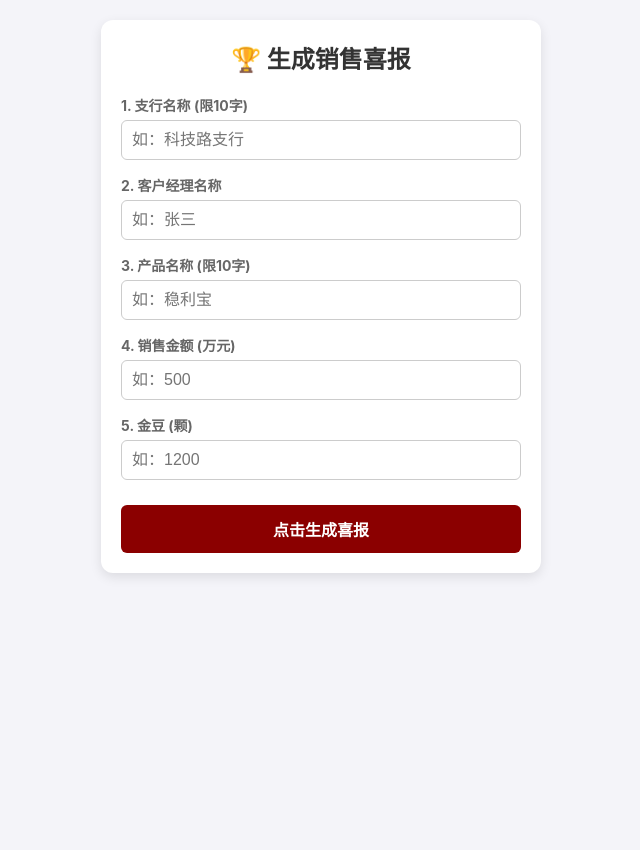
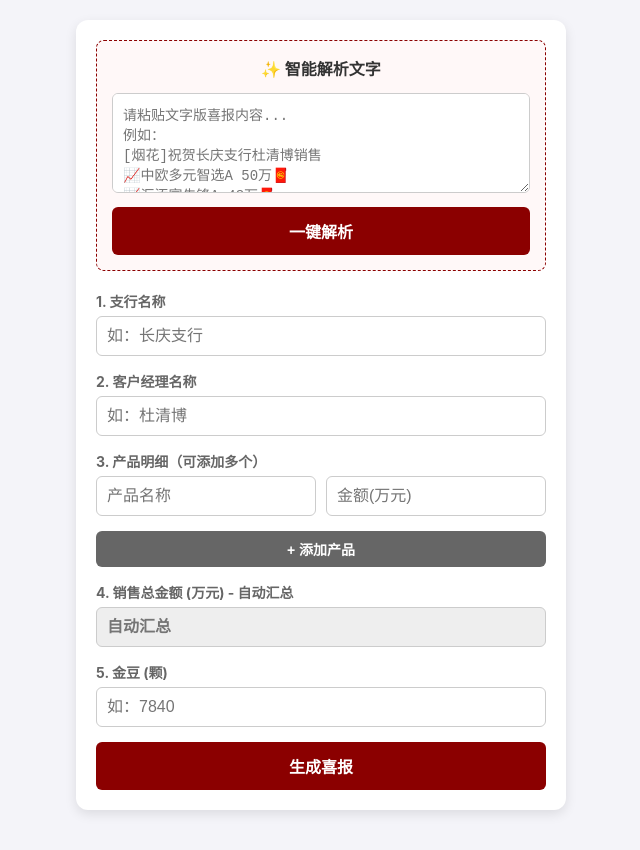
Before and after one commit to IKSAX/bocomxb, a plain HTML site: page index.html in a window 1280 px wide. Shown: the whole page, without its empty margins (319-959 px from the left). Before the commit the page ends 800 px from the top, so only its background shows below. Drawn offline with Linux system fonts and the light colour scheme.

Commit message:
index.html

```diff
--- a/index.html
+++ b/index.html
@@ -3,7 +3,7 @@
 <head>
     <meta charset="UTF-8">
     <meta name="viewport" content="width=device-width, initial-scale=1.0">
-    <title>销售喜报生成器</title>
+    <title>销售喜报生成器（智能版）</title>
     <style>
         body {
             font-family: -apple-system, BlinkMacSystemFont, "Segoe UI", Roboto, "Helvetica Neue", Arial, sans-serif;
@@ -20,64 +20,83 @@
             border-radius: 12px;
             box-shadow: 0 4px 12px rgba(0,0,0,0.1);
             width: 100%;
-            max-width: 400px;
+            max-width: 450px;
             margin-bottom: 20px;
         }
-        h2 { text-align: center; color: #333; margin-top: 0; }
+        h2 { text-align: center; color: #333; margin-top: 0; font-size: 20px;}
         .form-group { margin-bottom: 15px; }
         label { display: block; font-size: 14px; color: #666; margin-bottom: 5px; font-weight: bold; }
         input {
             width: 100%; padding: 10px; border: 1px solid #ccc;
             border-radius: 6px; box-sizing: border-box; font-size: 16px;
         }
-        input:focus { border-color: #8B0000; outline: none; }
+        textarea {
+            width: 100%; padding: 10px; border: 1px solid #ccc;
+            border-radius: 6px; box-sizing: border-box; font-size: 14px;
+            height: 100px; resize: vertical;
+        }
+        input:focus, textarea:focus { border-color: #8B0000; outline: none; }
+
+        .product-row { display: flex; gap: 10px; margin-bottom: 10px; }
+        .product-row input { flex: 1; }
+
         button {
             width: 100%; padding: 12px; background-color: #8B0000;
             color: white; border: none; border-radius: 6px;
             font-size: 16px; font-weight: bold; cursor: pointer;
-            margin-top: 10px; transition: background 0.3s;
+            transition: background 0.3s;
         }
         button:hover { background-color: #a50000; }
+        .btn-secondary { background-color: #666; margin-top: 5px; font-size: 14px; padding: 8px;}
 
-        /* 预览区 */
-        .preview-area {
-            width: 100%; max-width: 400px;
-            text-align: center;
-        }
-        canvas {
-            width: 100%; height: auto;
-            border-radius: 8px;
-            box-shadow: 0 4px 12px rgba(0,0,0,0.2);
-            display: none; /* 初始隐藏，生成后显示 */
-            margin-bottom: 20px;
-        }
+        .parse-box { background: #fff8f8; padding: 15px; border-radius: 8px; border: 1px dashed #8B0000; margin-bottom: 20px; }
+
+        .preview-area { width: 100%; max-width: 450px; text-align: center; }
+        canvas { width: 100%; height: auto; border-radius: 8px; box-shadow: 0 4px 12px rgba(0,0,0,0.2); display: none; margin-bottom: 20px; }
     </style>
 </head>
 <body>
 
     <div class="container">
-        <h2>🏆 生成销售喜报</h2>
+        <!-- 智能解析区 -->
+        <div class="parse-box">
+            <h2 style="font-size:16px;">✨ 智能解析文字</h2>
+            <textarea id="rawText" placeholder="请粘贴文字版喜报内容...&#10;例如：&#10;[烟花]祝贺长庆支行杜清博销售&#10;📈中欧多元智选A 50万🧧&#10;📈汇添富先锋A 48万🧧&#10;⭐️获得金豆7840颗"></textarea>
+            <button onclick="parseText()" style="margin-top: 10px;">一键解析</button>
+        </div>
+
+        <!-- 手动填表区 -->
         <div class="form-group">
-            <label>1. 支行名称 (限10字)</label>
-            <input type="text" id="branch" placeholder="如：科技路支行" maxlength="10">
+            <label>1. 支行名称</label>
+            <input type="text" id="branch" placeholder="如：长庆支行" maxlength="10">
         </div>
         <div class="form-group">
             <label>2. 客户经理名称</label>
-            <input type="text" id="manager" placeholder="如：张三">
+            <input type="text" id="manager" placeholder="如：杜清博">
         </div>
+
         <div class="form-group">
-            <label>3. 产品名称 (限10字)</label>
-            <input type="text" id="product" placeholder="如：稳利宝" maxlength="10">
+            <label>3. 产品明细（可添加多个）</label>
+            <div id="productList">
+                <!-- 初始一行 -->
+                <div class="product-row">
+                    <input type="text" class="p-name" placeholder="产品名称" maxlength="10">
+                    <input type="number" class="p-amount" placeholder="金额(万元)" oninput="calculateTotal()">
+                </div>
+            </div>
+            <button class="btn-secondary" onclick="addProductRow()">+ 添加产品</button>
         </div>
+
         <div class="form-group">
-            <label>4. 销售金额 (万元)</label>
-            <input type="number" id="amount" placeholder="如：500">
+            <label>4. 销售总金额 (万元) - 自动汇总</label>
+            <input type="number" id="totalAmount" placeholder="自动汇总" readonly style="background: #eee; font-weight: bold; color: #8B0000;">
         </div>
         <div class="form-group">
             <label>5. 金豆 (颗)</label>
-            <input type="number" id="beans" placeholder="如：1200">
+            <input type="number" id="beans" placeholder="如：7840">
         </div>
-        <button onclick="generatePoster()">点击生成喜报</button>
+
+        <button onclick="generatePoster()">生成喜报</button>
     </div>
 
     <div class="preview-area">
@@ -87,68 +106,124 @@
 
     <script>
         // ==========================================
-        // 核心配置区：后续如果位置微调，修改这里的百分比数字即可
+        // 核心配置区：参考你微调后的字号
         // ==========================================
         const layout = {
-            // x 都为 0.5 (即50%，表示水平居中)
-            branch:  { x: 0.5, y: 0.66, size: 0.075 }, // 支行名称 字号占宽度的4.5%
-            manager: { x: 0.5, y: 0.715, size: 0.075 }, // 客户经理
-            product: { x: 0.5, y: 0.755, size: 0.085 }, // 产品
-            amount:  { x: 0.5, y: 0.795, size: 0.09 }, // 金额
-            beans:   { x: 0.5, y: 0.835, size: 0.05 }, // 金豆
-            date:    { x: 0.5, y: 0.89, size: 0.04 }  // 日期
+            branch:  { x: 0.5, y: 0.66, size: 0.075 },
+            manager: { x: 0.5, y: 0.715, size: 0.075 },
+            product: { x: 0.5, y: 0.77, size: 0.055 },  // 稍小一点，防止多产品溢出
+            amount:  { x: 0.5, y: 0.82, size: 0.09 },  // 金额最醒目
+            beans:   { x: 0.5, y: 0.865, size: 0.05 },
+            date:    { x: 0.5, y: 0.91, size: 0.04 }
         };
-        const textColor = "#8B0000"; // 深红色
+        const textColor = "#8B0000";
         const fontFamily = "'Microsoft YaHei', 'PingFang SC', sans-serif";
 
-        // 加载背景图（注意：请将你的背景图命名为 bg.jpg 并和此 html 放在同一目录）
         const bgImage = new Image();
         bgImage.src = 'bg.jpg';
         let isImageLoaded = false;
+        bgImage.onload = function() { isImageLoaded = true; };
 
-        bgImage.onload = function() {
-            isImageLoaded = true;
-            // 页面加载后可以先在控制台打印一下背景图尺寸，确认是否正常
-            console.log("背景图加载成功，尺寸:", bgImage.width, bgImage.height);
-        };
+        // ==========================================
+        // 动态产品列表逻辑
+        // ==========================================
+        function addProductRow(name = "", amount = "") {
+            const list = document.getElementById('productList');
+            const row = document.createElement('div');
+            row.className = 'product-row';
+            row.innerHTML = `
+                <input type="text" class="p-name" placeholder="产品名称" maxlength="10" value="${name}">
+                <input type="number" class="p-amount" placeholder="金额(万元)" value="${amount}" oninput="calculateTotal()">
+            `;
+            list.appendChild(row);
+            calculateTotal();
+        }
 
+        function calculateTotal() {
+            const amounts = document.querySelectorAll('.p-amount');
+            let total = 0;
+            amounts.forEach(input => {
+                if(input.value) total += parseFloat(input.value);
+            });
+            // 处理一下小数，避免出现浮点数精度问题
+            document.getElementById('totalAmount').value = Math.round(total * 100) / 100;
+        }
+
+        // ==========================================
+        // 智能解析逻辑（正则匹配）
+        // ==========================================
+        function parseText() {
+            const text = document.getElementById('rawText').value;
+            if (!text) { alert("请先粘贴文字内容！"); return; }
+
+            // 1. 提取支行
+            const branchMatch = text.match(/([\u4e00-\u9fa5]{2,10}支行|[\u4e00-\u9fa5]{2,10}分行)/);
+            if (branchMatch) document.getElementById('branch').value = branchMatch[1];
+
+            // 2. 提取名字
+            if (branchMatch) {
+                const afterBranch = text.substring(text.indexOf(branchMatch[1]) + branchMatch[1].length);
+                const nameMatch = afterBranch.match(/^([\u4e00-\u9fa5]{2,4})/);
+                if (nameMatch) document.getElementById('manager').value = nameMatch[1];
+            }
+
+            // 3. 提取金豆
+            const beansMatch = text.match(/金豆[^\d]*(\d+)/);
+            if (beansMatch) document.getElementById('beans').value = beansMatch[1];
+
+            // 4. 提取产品明细
+            document.getElementById('productList').innerHTML = '';
+            // 全局匹配：任意字符+数字+万
+            const productRegex = /([\u4e00-\u9fa5a-zA-Z0-9]+)\s*(\d+(?:\.\d+)?)\s*万/g;
+            let match;
+            let found = false;
+            while ((match = productRegex.exec(text)) !== null) {
+                addProductRow(match[1], match[2]);
+                found = true;
+            }
+            if (!found) addProductRow(); // 如果没匹配到，留个空行
+
+            alert("解析完成！请核对下方信息。");
+        }
+
+        // ==========================================
+        // 生成喜报逻辑
+        // ==========================================
         function generatePoster() {
-            if (!isImageLoaded) {
-                alert("背景图尚未加载完成或路径错误，请确保 bg.jpg 与本网页在同一文件夹！");
-                return;
-            }
+            if (!isImageLoaded) { alert("背景图未加载！请确保 bg.jpg 存在。"); return; }
 
             const branch = document.getElementById('branch').value.trim();
             const manager = document.getElementById('manager').value.trim();
-            const product = document.getElementById('product').value.trim();
-            const amount = document.getElementById('amount').value.trim();
+            const totalAmount = document.getElementById('totalAmount').value;
             const beans = document.getElementById('beans').value.trim();
 
-            if (!branch || !manager || !product || !amount || !beans) {
-                alert("请将信息填写完整！");
-                return;
+            if (!branch || !manager || !totalAmount || !beans) { alert("请填完必填项！"); return; }
+
+            const names = Array.from(document.querySelectorAll('.p-name')).map(i => i.value.trim()).filter(Boolean);
+            const amounts = Array.from(document.querySelectorAll('.p-amount')).map(i => i.value.trim()).filter(Boolean);
+
+            // 组装产品文本（参考你的要求，去掉了啰嗦的字眼）
+            let productStr = "";
+            if (names.length > 0) {
+                for(let i=0; i<Math.min(names.length, 3); i++) {
+                    productStr += `${names[i]} ${amounts[i]}万  `;
+                }
+                if (names.length > 3) productStr += "等产品";
             }
 
-            // 获取今天的日期
             const today = new Date();
             const dateStr = `${today.getFullYear()}年${today.getMonth() + 1}月${today.getDate()}日`;
 
             const canvas = document.getElementById('posterCanvas');
             const ctx = canvas.getContext('2d');
-
-            // 设置画布大小与背景图一致（保持高清）
             canvas.width = bgImage.width;
             canvas.height = bgImage.height;
-
-            // 1. 绘制背景图
             ctx.drawImage(bgImage, 0, 0, canvas.width, canvas.height);
 
-            // 2. 绘制文字
             ctx.textAlign = "center";
             ctx.textBaseline = "middle";
             ctx.fillStyle = textColor;
 
-            // 辅助绘制函数
             const drawText = (text, config) => {
                 const fontSize = canvas.width * config.size;
                 ctx.font = `bold ${fontSize}px ${fontFamily}`;
@@ -157,15 +232,14 @@
                 ctx.fillText(text, x, y);
             };
 
-            // 渲染 6 项信息（按你的要求加入了后缀）
+            // 渲染排版（严格遵守你删减后的文字格式）
             drawText(branch, layout.branch);
-            drawText(` ${manager} `, layout.manager);
-            drawText(`${product}`, layout.product);
-            drawText(`${amount} 万元`, layout.amount);
+            drawText(manager, layout.manager);
+            if (productStr) drawText(productStr, layout.product);
+            drawText(`${totalAmount} 万元`, layout.amount);
             drawText(`喜获金豆${beans} 颗`, layout.beans);
             drawText(dateStr, layout.date);
 
-            // 显示 Canvas 和下载按钮
             canvas.style.display = "block";
             document.getElementById('downloadBtn').style.display = "block";
         }
```
